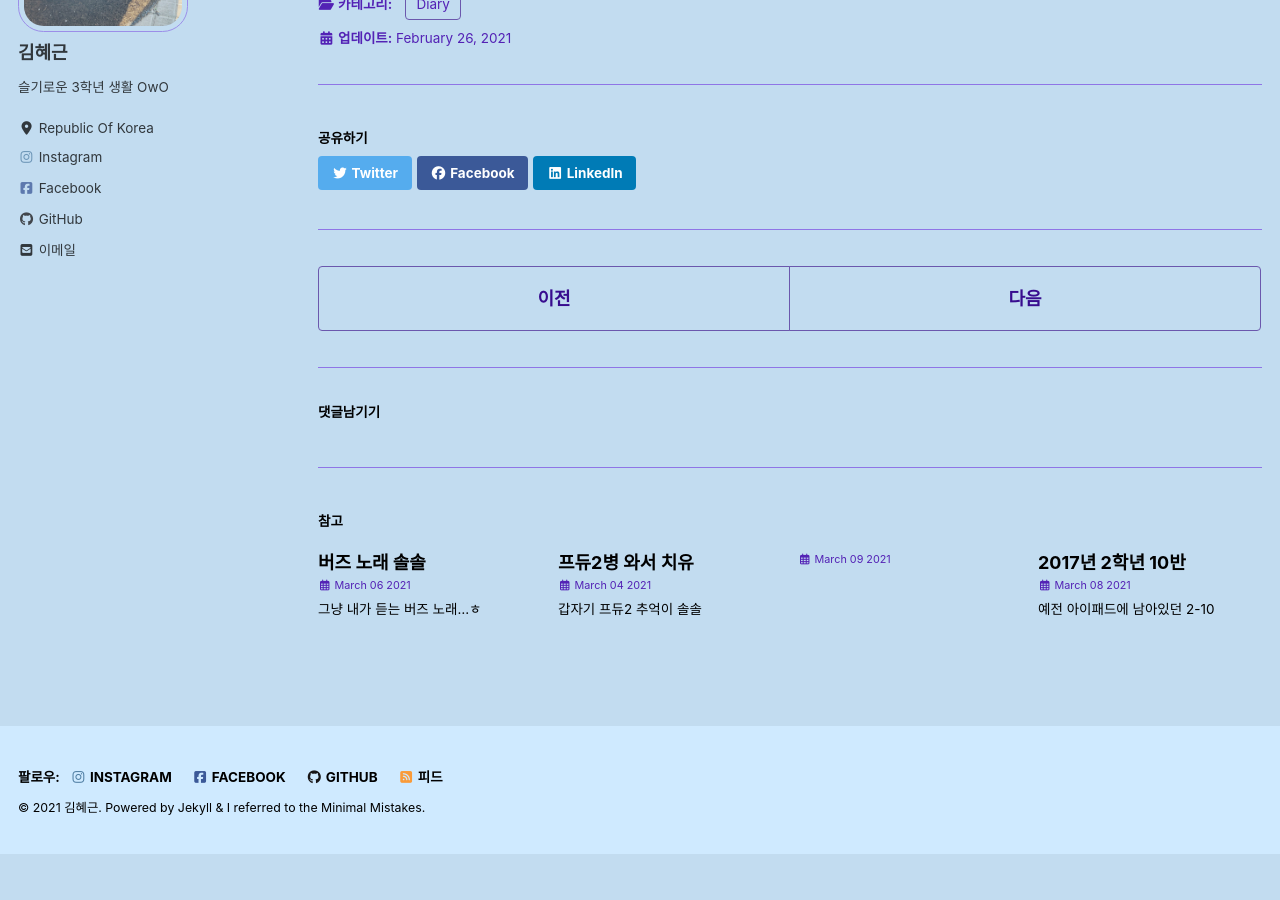
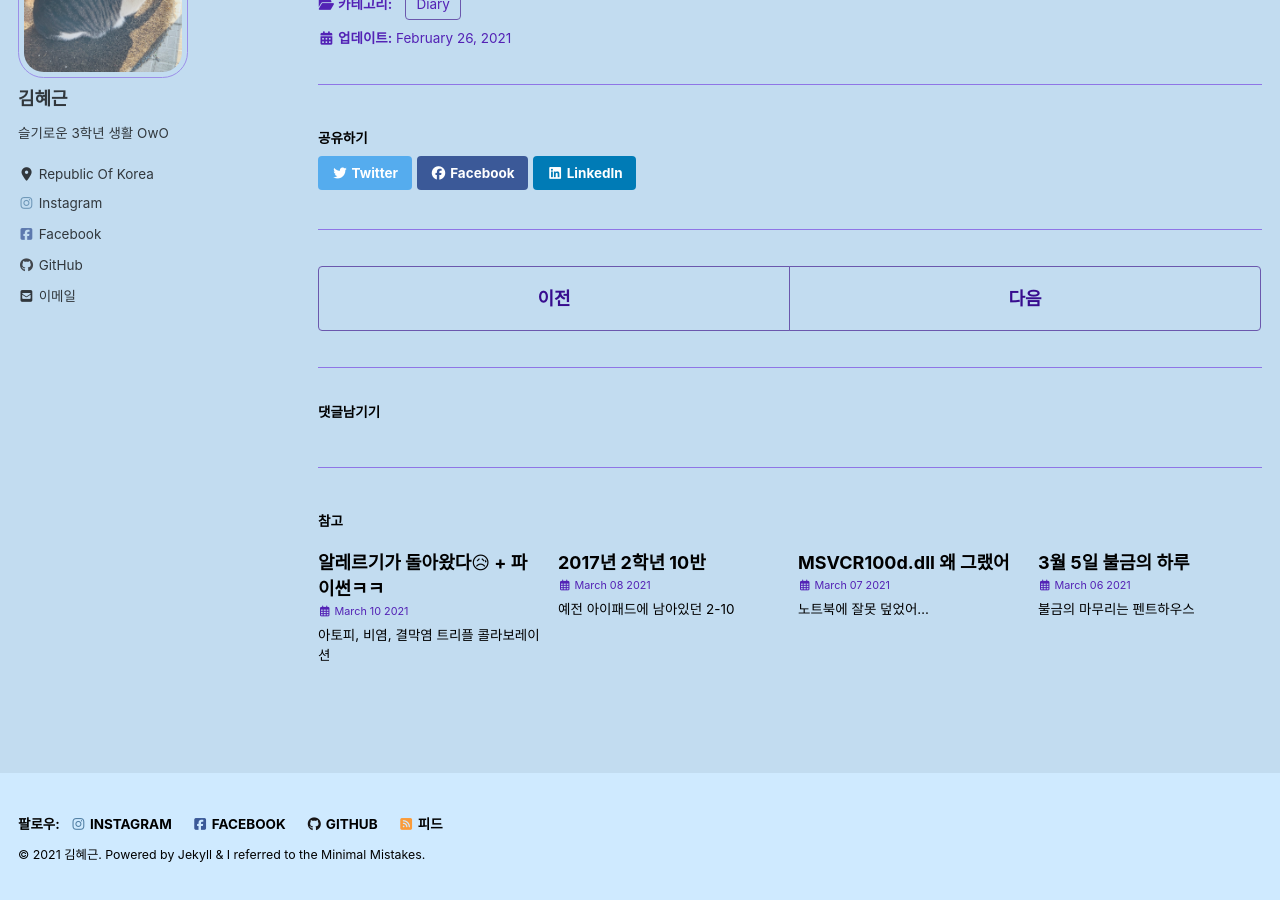
Before and after one commit to hyegeun/hyegeun.github.io, a Jekyll site: the page built from _posts/Diary/2021-02-26-post6.md, in a window 1280 px wide and 900 px high, scrolled down 909 px. Built offline with Jekyll 4.4.1, drawn with Linux system fonts in a browser that asks for light colours; cached includes are drawn as plain includes; nearby versions of some CDN libraries; a script that is not in the unit is left out; before the commit the page ends 1763 px from its top, so only the background shows below that.

Commit message:
Update 2021-03-09-post22.md

```diff
--- a/_posts/Diary/2021-03-09-post22.md
+++ b/_posts/Diary/2021-03-09-post22.md
@@ -1,9 +1,9 @@
 ---
-title: 알레르기 계절이 돌아왔다😥, 자꾸 날 찾아...
-date: 2021-03-09 20:56:30 -0400
+title: 알레르기가 돌아왔다😥 + 파이썬ㅋㅋ
+date: 2021-03-09 21:14:46 -0400
 classes: wide
 comments: true
-categories
+categories:
 - Diary
 ---
 **아토피, 비염, 결막염 트리플 콜라보레이션**
```
